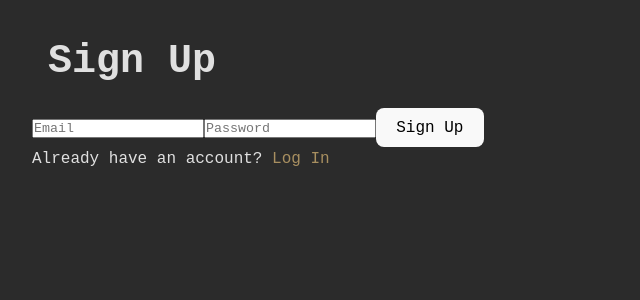
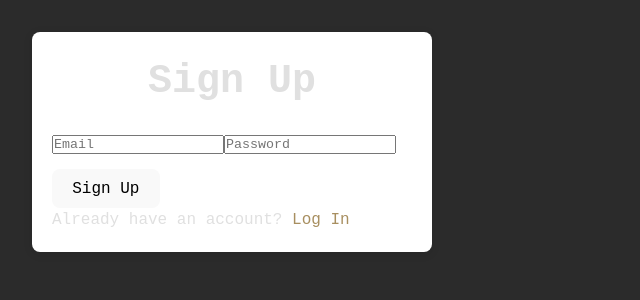
Before and after one commit to CamdenKitowski/great_reads, a React (Vite) app in the folder frontend/: page /signup in a window 1280 px wide. Shown: the top 300 px of the page, without its empty margins (0-640 px from the left). Built offline with nearby package versions, Linux system fonts and the light colour scheme; no server answers; the database is empty.

Commit message:
working on css

```diff
--- a/frontend/src/css/Signup.css
+++ b/frontend/src/css/Signup.css
@@ -0,0 +1,52 @@
+.user-detail-container {
+    background-color: #fff;
+    padding: 20px;
+    border-radius: 8px;
+    box-shadow: 0 2px 10px rgba(0, 0, 0, 0.1);
+    max-width: 400px;
+    width: 100%;
+    box-sizing: border-box;
+}
+
+h2 {
+    text-align: center;
+    margin-bottom: 20px;
+}
+.user-input-field {
+    margin-bottom: 15px;
+}
+.user-input-field label {
+    display: block;
+    font-weight: bold;
+}
+.user-input-field input {
+    width: 100%;
+    padding: 10px;
+    margin-top: 5px;
+    border: 1px solid #ccc;
+    border-radius: 4px;
+    box-sizing: border-box;
+}
+.form-group button {
+    width: 100%;
+    padding: 10px;
+    background-color: #28a745;
+    color: white;
+    border: none;
+    border-radius: 4px;
+    cursor: pointer;
+}
+.form-group button:hover {
+    background-color: #218838;
+}
+.signup-link {
+    text-align: center;
+    margin-top: 15px;
+}
+.signup-link a {
+    color: #28a745;
+    text-decoration: none;
+}
+.signup-link a:hover {
+    text-decoration: underline;
+}
--- a/frontend/src/pages/Login.jsx
+++ b/frontend/src/pages/Login.jsx
@@ -29,12 +29,14 @@ function Login() {
                 value={email}
                 onChange={(e) => setEmail(e.target.value)}
                 placeholder="Email"
+                className="user-input-field"
             />
             <input
                 type="password"
                 value={password}
                 onChange={(e) => setPassword(e.target.value)}
                 placeholder="Password"
+                className="user-input-field"
             />
             <button onClick={handleLogin}>Log In</button>
             <p>
--- a/frontend/src/pages/Signup.jsx
+++ b/frontend/src/pages/Signup.jsx
@@ -1,20 +1,21 @@
 import { useContext, useState } from 'react';
 import { AuthContext } from '../contexts/AuthContext';
 import { useNavigate } from 'react-router-dom';
+import '../css/Signup.css';
 
 function Signup() {
     const { signUp } = useContext(AuthContext);
     const [email, setEmail] = useState('');
     const [password, setPassword] = useState('');
-    const [error, setError] = useState(null);
     const navigate = useNavigate();
 
     const handleSignup = async () => {
         try {
             await signUp({ email, password });
             navigate('/home');
-        } catch (err) {
-            setError(err.message);
+        } catch (error) {
+            console.error("Login failed:", error.message);
+            alert("Signup failed. Please check your credentials and try again.");
         }
     };
 
```
